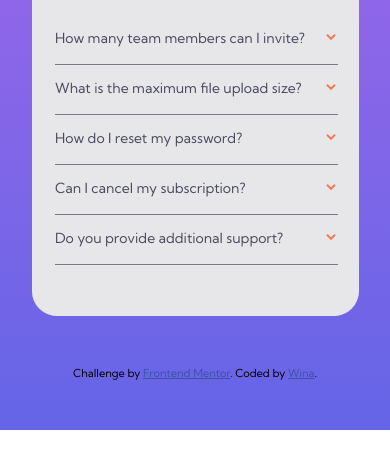
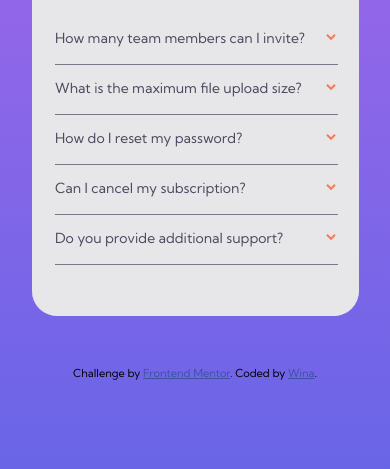
Before and after one commit to winzleth/FAQ-AccordionCard, a plain HTML site: page index.html in a window 390 px wide. Shown: the part 321-790 px from the top of the page. Drawn offline with nearby package versions, Linux system fonts and the light colour scheme.

Commit message:
body adjustment

```diff
--- a/css/main.css
+++ b/css/main.css
@@ -179,8 +179,6 @@ footer {margin: 50px auto;}
   .spOnly {display: block;}
 	.pcOnly {display: none;}
 
-  body {height: 100%;}
-
   .contentWrap {
     position: relative;
     top: 0;
```
